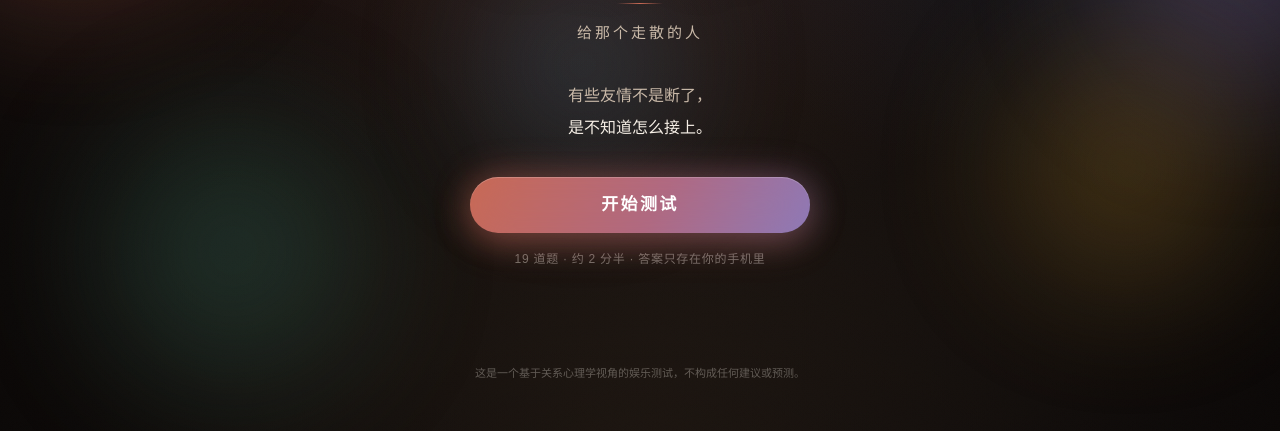
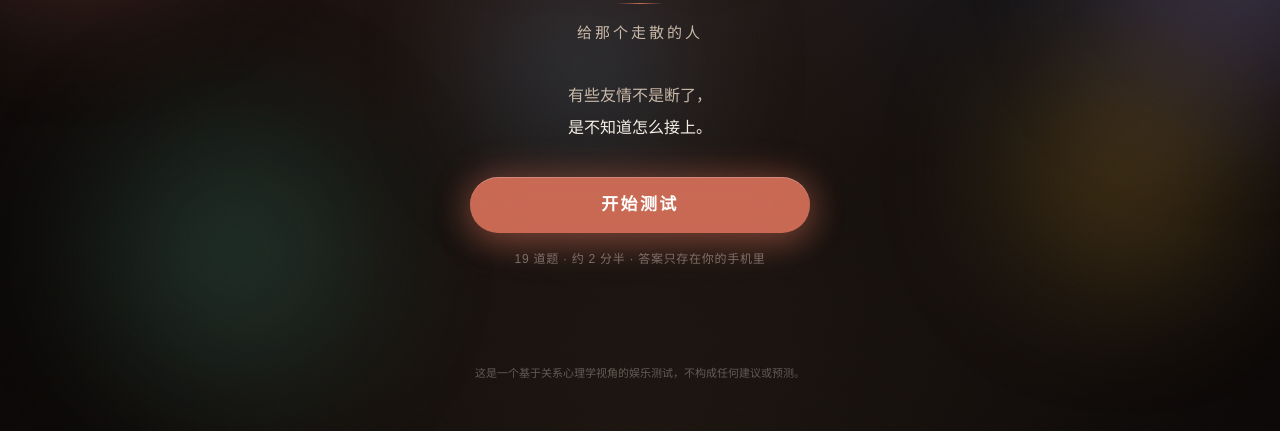
Before and after one commit to LXNNN/friendship-test, a plain HTML site: page index.html in a window 1280 px wide. Shown: the part 369-800 px from the top of the page. Drawn offline with Linux system fonts and the light colour scheme.

Commit message:
Use solid color for primary buttons
Co-Authored-By: Claude Code <noreply@anthropic.com>

```diff
--- a/index.html
+++ b/index.html
@@ -123,7 +123,7 @@
     display:inline-flex;align-items:center;justify-content:center;
     width:min(100%,340px);min-height:56px;padding:0 30px;
     border:none;border-radius:999px;
-    background:linear-gradient(120deg,#c96a55,#b06a82 55%,#8e7ab8);
+    background:#c96a55;
     color:#fff;font:600 17px/1 var(--sans);letter-spacing:.14em;
     box-shadow:0 12px 36px rgba(201,106,85,.32), inset 0 1px 0 rgba(255,255,255,.25);
     cursor:pointer;
@@ -131,7 +131,7 @@
   }
   .primary-btn::after{
     content:"";position:absolute;inset:-2px;border-radius:999px;z-index:-1;
-    background:linear-gradient(120deg,#c96a55,#b06a82 55%,#8e7ab8);
+    background:#c96a55;
     filter:blur(18px);opacity:.35;animation:breathe 4s ease-in-out infinite;
   }
   .primary-btn:active{transform:scale(.98);filter:brightness(1.05);}
```
